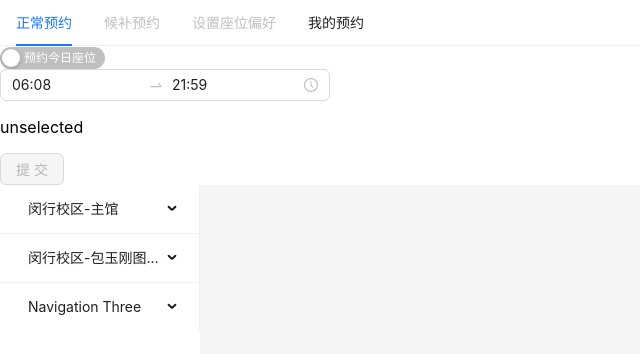
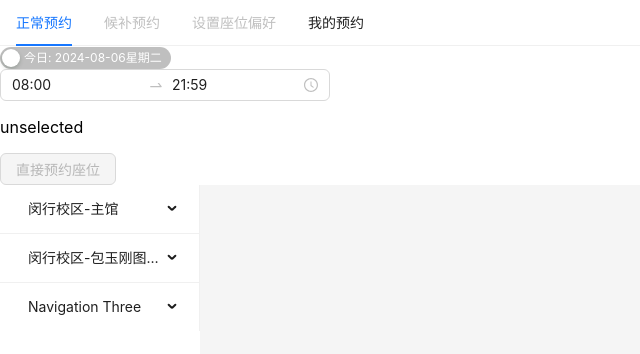
Before and after one commit to SS80194/LibraryAppointment-FrontEnd, a React (Create React App) app: page / in a window 1280 px wide. Shown: the top 354 px of the page, without its empty margins (0-640 px from the left). Built offline with nearby package versions, Linux system fonts and the light colour scheme.

Commit message:
bugfix:22:00后可直接预约次日座位

```diff
--- a/src/Components/picker.tsx
+++ b/src/Components/picker.tsx
@@ -1,6 +1,9 @@
 import dayjs,{Dayjs} from 'dayjs';
 import {Switch,TimePicker,Button} from "antd"
 import {useState, useEffect, useImperativeHandle, forwardRef,useRef} from "react"
+import minMax from 'dayjs/plugin/minMax'
+
+dayjs.extend(minMax)
 
 function range(l:number,r:number):number[]
 {
@@ -43,7 +46,7 @@ const Picker = forwardRef((props:{mode:boolean},ref)=>
 
     function setDefault(){
         let mode = props.mode;
-        let defaultStartTime: Dayjs = mode?dayjs('8:00', 'HH:mm'):dayjs();
+        let defaultStartTime: Dayjs = mode?dayjs('8:00', 'HH:mm'):dayjs.max(dayjs(),dayjs('8:00', 'HH:mm'));
         let defaultEndTime: Dayjs = dayjs('21:59', 'HH:mm');
         settRange([defaultStartTime,defaultEndTime]);
     }
@@ -53,6 +56,7 @@ const Picker = forwardRef((props:{mode:boolean},ref)=>
     const [timeRange,settRange] = useState<[start:Dayjs,end:Dayjs]>([dayjs(),dayjs()]);
     const setRange = (dates:any,dateStrings:[string,string])=>{
         settRange([dayjs(dateStrings[0], 'HH:mm'),dayjs(dateStrings[1], 'HH:mm')])
+        //props.onChange((props.mode?dayjs(dateStrings[0], 'HH:mm').add(1,'day'):dayjs(dateStrings[0], 'HH:mm')))
     }
 
     useEffect(()=>{
--- a/src/page/appoint.tsx
+++ b/src/page/appoint.tsx
@@ -21,27 +21,40 @@ function isNight():boolean
     let currentHour = new Date().getHours();
     return (currentHour>21);
 }
+function getTodayStr():string
+{
+    let week_arr = ["星期日",  "星期一", "星期二", "星期三", "星期四", "星期五", "星期六"];
+    let str_date = dayjs().format('YYYY-MM-DD');
+    let str_day = week_arr[dayjs().day()];
+    return "今日: "+str_date+str_day;
+}
+function getTomStr():string
+{
+    let week_arr = ["星期日",  "星期一", "星期二", "星期三", "星期四", "星期五", "星期六"];
+    let tmd=dayjs().add(1,'day');
+    let str_date = tmd.format('YYYY-MM-DD');
+    let str_day = week_arr[tmd.day()];
+    return "次日: "+str_date+str_day;
+}
+//当日座位可预约的条件 (!before22)||!mode
+//代表加入任务计划（当前座位不可直接预约）的条件 before22&&mode
+function before22():boolean{
+    let todayAt22 = dayjs().hour(22).minute(0).second(0).millisecond(0); // 今天22:00
+    //当前时间在 22 点之前，且 time 是在明天，则 time 也是可以预约的。
+    if(dayjs().isBefore(todayAt22)) return true;
+    return false;
+}
 export default function AppointPage()
 {
     //mode 为 true 表示预定次日座位
     const [mode,setMode]=useState<boolean>(isNight());
+    //const [status,setStatus]= useState<boolean>(false);
     const [seat,setSeat]=useState<SeatDat|null>(null);
     const pickerRef = useRef<React.ForwardRefExoticComponent<{mode: boolean;} & React.RefAttributes<unknown>>>(null);
 
     useEffect(()=>{
 
     },[seat]);
-
-    const [api, contextHolder] = notification.useNotification();
-
-    const openNotification = () => {
-        api.open({
-        message: 'Notification Title',
-        description:
-            'I will never close automatically. This is a purposely very very long description that has many many characters and words.',
-        duration: 3,
-        });
-    };
 
     //Submit:
     async function submit()
@@ -51,7 +64,9 @@ export default function AppointPage()
         let endTime:Dayjs = (pickerRef.current as any)?.getEnd();
         //console.log(startTime.toISOString(),endTime.toISOString);
         //console.log(seat?.devName,seat?.devId);
-        if(!mode) startTime = dayjs.max(startTime,dayjs());
+        let submit_mode:boolean = !(mode&&before22);
+        //submit_mode = 1:addtoPlan =0 reserve
+        if(!submit_mode) startTime = dayjs.max(startTime,dayjs());
 
         //startTime should be set to now if reservation mode is today
         let body = {
@@ -71,7 +86,7 @@ export default function AppointPage()
         console.log(msg)
         let base_url = "http://127.0.0.1:5000", url="";
         let response,status_code;
-        if(!mode){
+        if(!submit_mode){
             url = base_url + "/reserve";
 
         } else {
@@ -93,35 +108,38 @@ export default function AppointPage()
                 <p>开始时间{startTime.format('YYYY-MM-DD HH:mm')}</p>
                 <p>结束时间:{endTime.format('YYYY-MM-DD HH:mm')}</p>
             </>),
+            placement:'top',
             duration:3
             })
         }else{
             notification.error({
                 message:`${response.status}`,
                 description:`${response.message}`,
-                duration:3
+                duration:3,
+                placement:'top',
             })
         }
 
     }
 
+
     //return Components:
     return <div>
         <Navbar pageName="appoint"/>
         <Switch onChange={(e)=>setMode(e)}
-            checkedChildren="预定次日座位"
-            unCheckedChildren="预约今日座位"
+            checkedChildren={getTomStr()}
+            unCheckedChildren={getTodayStr()}
             defaultChecked={mode}
         ></Switch>
 
         <br></br>
 
-        <Picker mode={mode} ref={pickerRef}/>
+        <Picker mode={mode} ref={pickerRef} />
 
         <p>{seat?seat.devName:"unselected"}</p>
 
         <Button onClick={submit} disabled={!seat}>
-            提交
+            {!(mode&&before22())?"直接预约座位":"加入抢座计划"}
         </Button>
 
         <SeatSelector onSelect={(s)=>{setSeat(s)}}/>
```
